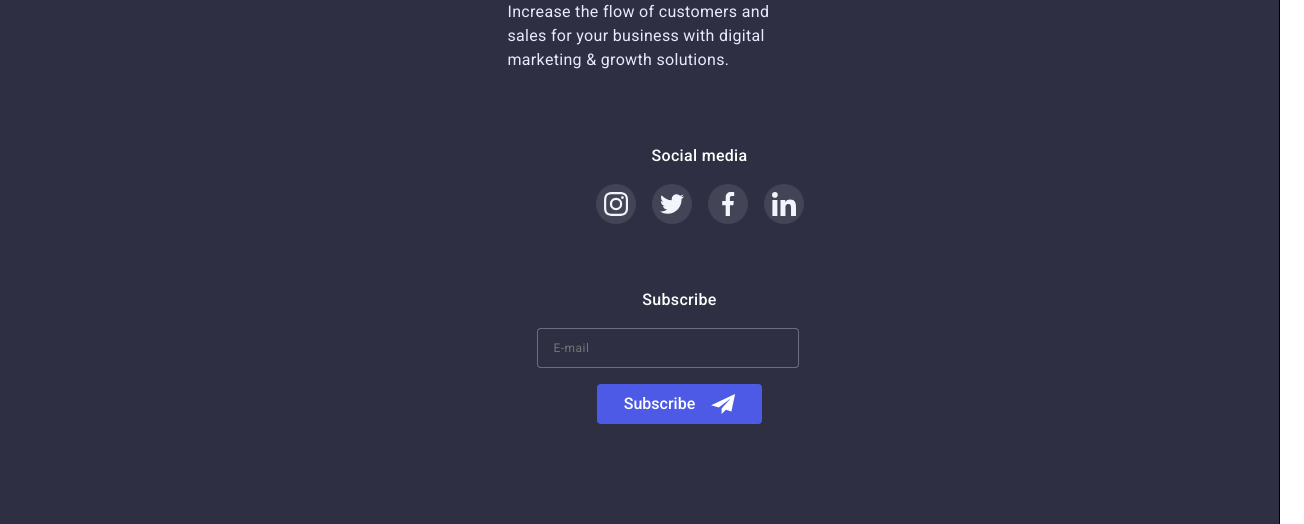
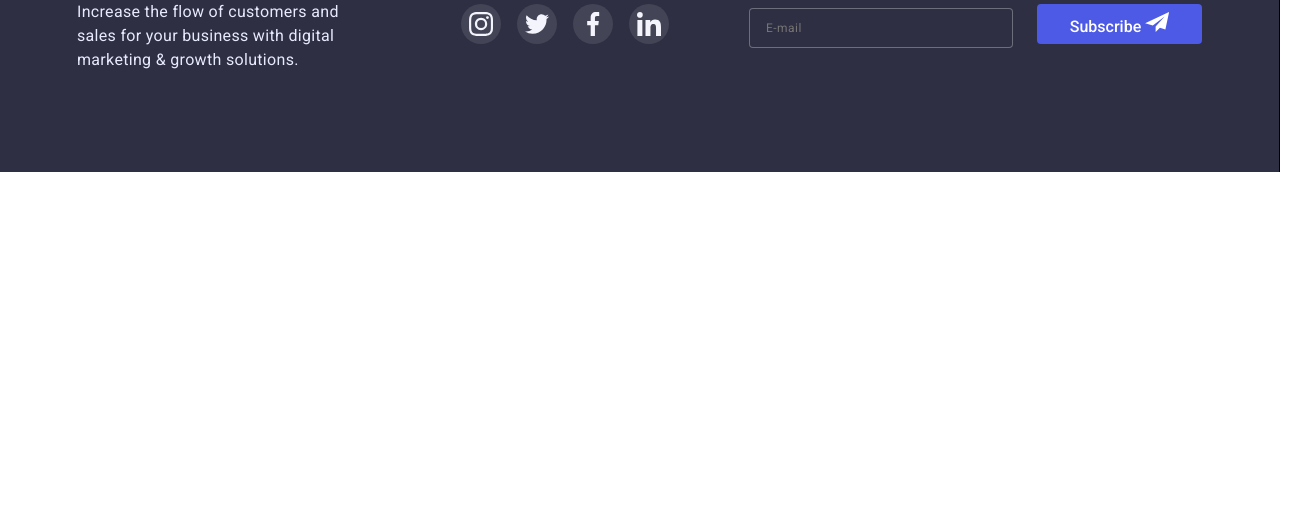
Before and after one commit to lottor27/goit-markup-hw-07, a plain HTML site: page index.html in a window 1280 px wide. Shown: the part 2502-3026 px from the top of the page, 1304 px wide, since content can reach past the window. After the commit the page ends 2674 px from the top, so only its background shows below. Drawn offline with nearby package versions, Linux system fonts and the light colour scheme.

```diff
--- a/css/desktop.css
+++ b/css/desktop.css
@@ -66,201 +66,55 @@
 height: 88px;
 }
 /* Footer */
-
-.footer {
+.footer{
   padding-top: 100px;
   padding-bottom: 100px;
-  background-color: #2e2f42;
-  display: flex;
+  width: auto;
 }
 
-.footer-cont {
-  display: flex;
-  justify-content: space-between;
+.footer-cont{
+flex-wrap: nowrap;
+gap:0;
+
 }
 
-.footer-logo {
-  font-family: var(--font-family-logo);
-  font-weight: var(--main-logo-weight);
-  font-size: 18px;
-  line-height: 1.16;
-  display: flex;
-  align-items: center;
-  letter-spacing: 0.03em;
-  text-transform: uppercase;
-  color: #f4f4fd;
-  text-decoration: none;
-}
-
-.footer-logo-part {
-  font-family: var(--font-family-logo);
-  font-weight: var(--main-logo-weight);
-  font-size: 18px;
-  line-height: 1.16;
-  display: flex;
-  align-items: center;
-  letter-spacing: 0.03em;
-  text-transform: uppercase;
-  color: #4d5ae5;
-  text-decoration: none;
-}
-
-.footer-text {
-  font-size: 16px;
-  line-height: 1.5;
-  letter-spacing: 0.02em;
-  color: #e7e9fc;
-  width: 264px;
-  margin-top: 16px;
-  display: flex;
-  align-items: center;
+.footer-cont{
   justify-content: center;
 }
 
-.media-text {
-  font-family: "Roboto";
-  font-style: normal;
-  font-weight: 500;
-  font-size: 16px;
-  line-height: 1.5;
-  letter-spacing: 0.02em;
-  color: #ffffff;
-  display: flex;
+.footer-sub{
+margin: 0;
+padding: 0;
+width: auto;
+justify-content: center;
+
+}
+.sub-text{
+  padding: 0;
+  margin: 0;
 }
 
-.footer-social-item {
-  width: 40px;
-  height: 40px;
+.footer-sub-menu{}
+
+.footer-info-logo {
+  padding-right: 120px;
 }
 
-.footer-social-link:hover,
-.footer-social-link:focus {
-  background-color: #31d0aa;
-  box-shadow: rgba(24, 136, 48, 0.16) 0px 3px 6px,
-    rgba(21, 153, 76, 0.23) 0px 3px 6px;
-}
-
-.footer-social-link:active {
-  transform: scale(0.8);
-  box-shadow: rgb(28, 221, 64) 0px 20px 30px -10px;
-}
-.footer-social-link {
-  width: 100%;
-  height: 100%;
-  background-color: rgba(255, 255, 255, 0.1);
-  border-radius: 50%;
-  display: flex;
-  justify-content: center;
-  align-items: center;
-  margin-top: 16px;
-  transition-property: transform, box-shadow,
-background-color;
-  transition-duration: 250ms;
-  transition-timing-function: cubic-bezier(0.4, 0, 0.2, 1);
-  transform: scale(1);
-}
-.footer-social-icon {
-  fill: #f4f4fd;
-}
-
-.footer-info-logo {
-}
-
-.footer-social-media {
-  margin-left: 120px;
-  justify-content: baseline;
-}
-
-.footer-social-list {
-  display: flex;
-  align-items: center;
-  gap: 16px;
-}
-
-.footer-sub {
-  margin-left: 80px;
-}
-
-.sub-text {
-}
-
-.footer-sub-menu {
-  display: flex;
-}
-
-.footer-input {
-  margin-top: 16px;
-  font-weight: 400;
-  font-size: 12px;
-  line-height: 2;
-  letter-spacing: 0.04em;
-  height: 40px;
-  width: 262px;
-  margin-right: 24px;
-  background: #2e2f42;
-  color: rgba(255, 255, 255, 0.6);
-  border: 1px solid rgba(255, 255, 255, 0.3);
-  border-radius: 4px;
-  padding-left: 16px;
-  transition-property: border, background;
-  transition-duration: 250ms;
-  transition-timing-function: cubic-bezier(0.4, 0, 0.2, 1);
-}
-
-.footer-input:hover,
-.footer-input:focus,
-.footer-input:active {
-  border: 1px solid #4d5ae5;
-  border-radius: 4px;
-  color: #ffffff;
-}
-
-.footer-input::placeholder {
-  font-weight: 400;
-  font-size: 12px;
-  line-height: 2;
-  display: flex;
-  align-items: center;
-  letter-spacing: 0.04em;
-  transition-property: color;
-  transition-duration: 250ms;
-  transition-timing-function: linear;
-}
-
-.footer-input:hover::placeholder,
-.footer-input:active::placeholder {
-}
-
-.footer-btn {
-  margin-top: 16px;
-  height: 40px;
-  display: flex;
-  align-items: center;
-  justify-content: center;
-  padding: 8px 24px;
-  gap: 16px;
-  background: #4d5ae5;
-  border-radius: 4px;
-  border: none;
-  fill: #ffffff;
-  font-weight: 500;
-  font-size: 16px;
-  line-height: 1.5;
-  color: #ffffff;
-  transition-property: background, box-shadow, transform;
-  transition-duration: 250ms;
-  transition-timing-function: cubic-bezier(0.4, 0, 0.2, 1);
-}
-
-.footer-btn:hover,
-.footer-btn:focus {
-  background: #404bbf;
-  box-shadow: 0px 4px 4px rgba(0, 0, 0, 0.15);
-}
-
-.footer-btn:active {
-  transform: scale(0.8);
+.footer-social-media{
+  padding-right: 80px;
 }
 
 
+.footer-text{}
+.media-text{}
+.sub-text{
+  margin-bottom: 16px;
 }
+.footer-sub-menu{
+  gap: 24px;
+}
+.footer-input{
+  width: 264px;
+}
+.footer-btn{}
+}
--- a/css/styles.css
+++ b/css/styles.css
@@ -545,13 +545,16 @@
 
 /* Footer */
 .footer {
-  padding-top: 96px;
+  padding-top: 100px;
   background-color: #2e2f42;
   display: flex;
+  padding-bottom: 100px;
+
 
 }
 
 .footer-cont {
+
   display: flex;
   flex-direction: column;
   align-items: center;
@@ -607,6 +610,7 @@
   display: flex;
   justify-content: center;
   align-items: center;
+  padding-bottom: 16px;
 }
 
 .footer-social-item {
@@ -633,7 +637,7 @@
   display: flex;
   justify-content: center;
   align-items: center;
-  margin-top: 24px;
+  /* margin-top: 24px; */
   transition-property: transform, box-shadow, background-color;
   transition-duration: 250ms;
   transition-timing-function: cubic-bezier(0.4, 0, 0.2, 1);
@@ -662,21 +666,22 @@
 
 .sub-text {
   padding-top: 80px;
+  padding-bottom: 16px;
 }
 
 .footer-sub-menu {
   width: 100%;
-    display: flex;
+  display: flex;
   flex-direction: column;
 align-items: center;
 justify-content: center;
 }
 
 .footer-input {
+  margin-bottom: 16px;
     display: flex;
     align-items: center;
   justify-content: center;
-  margin-top: 16px;
   font-weight: 400;
   font-size: 12px;
   line-height: 2;
@@ -688,6 +693,7 @@
   border: 1px solid rgba(255, 255, 255, 0.3);
   border-radius: 4px;
   padding-left: 16px;
+  padding-right: 16px;
   transition-property: border, background;
   transition-duration: 250ms;
   transition-timing-function: cubic-bezier(0.4, 0, 0.2, 1);
@@ -718,7 +724,7 @@
 }
 
 .footer-btn {
-  margin-top: 16px;
+  /* margin-top: 16px; */
   width: 165px;
   height: 40px;
   padding: 8px 24px;
@@ -734,6 +740,7 @@
   transition-property: background, box-shadow, transform;
   transition-duration: 250ms;
   transition-timing-function: cubic-bezier(0.4, 0, 0.2, 1);
+  /* margin-bottom: 96px; */
 }
 
 .footer-btn:hover,
--- a/css/tablet.css
+++ b/css/tablet.css
@@ -51,4 +51,58 @@
     column-gap: 24px;
 }
 /* Footer */
+.footer{
+    padding-top: 96px;
+    padding-bottom: 96px;
+
 }
+.footer-cont{
+    display: flex;
+    flex-direction: row;
+    align-items: start;
+    flex-wrap: wrap;
+    gap: 72px ;
+    column-gap: 24px;
+}
+.footer-logo{
+    justify-content: start;
+}
+
+.footer-text{
+    margin: 16px 0 0 0;
+}
+.media-text{
+    justify-content: start;
+}
+.sub-text{
+    padding: 0 0 16px 0 ;
+    justify-content: center;
+}
+
+.footer-sub-menu{
+flex-direction: row;
+align-items: baseline;
+justify-content: baseline;
+gap: 24px;
+width: auto;
+
+
+}
+
+.footer-input{
+    width: auto;
+    height: 40px;
+    margin: 0;
+
+
+
+}
+.footer-btn{
+    margin: 0;
+
+}
+.footer-sub{
+    width: 800px;
+}
+
+}
```
Also changed, not shown: index.html (+6 -6 lines).
